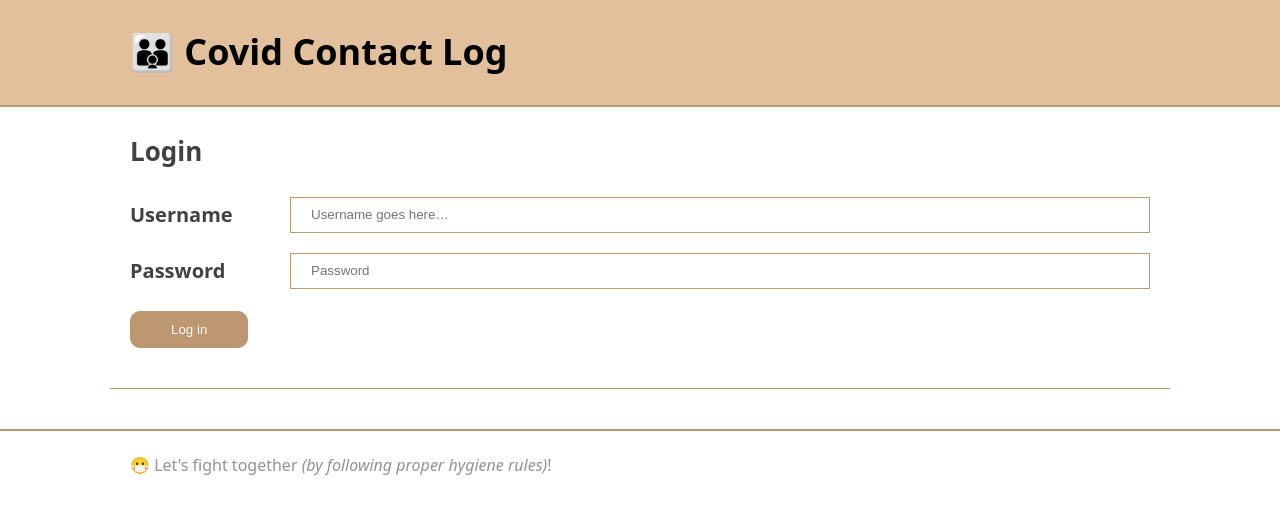
After one commit to lx-s/Covid-Contact-Log, a PHP site: page /login.php in a window 1280 px wide. The commit adds this page. Shown: the top 514 px of the page. Run offline with PHP 8.4, Linux system fonts and the light colour scheme.

Commit message:
Simple Login System.

```diff
--- a/assets/css/style.css
+++ b/assets/css/style.css
@@ -12,6 +12,10 @@ body {
   font-size: 16px;
   line-height: 1.8;
   color: #404045;
+}
+
+code {
+  font-family: 'Consolas', 'Source Code Pro', 'Courier New', 'Courier', monospace;
 }
 
 h1, h2, h3, h4 {
@@ -41,9 +45,35 @@ header {
   border-bottom: 2px solid #bd976f;
 }
 
+header > div {
+  display: flex;
+  flex-flow: row nowrap;
+  justify-content: space-between;
+}
+
 header .page-title {
   margin: 0;
   padding: 0;
+}
+
+header .meta-nav {
+  list-style-type: none;
+  text-align: right;
+}
+
+header .meta-nav > li {
+  display: inline-block;
+}
+header .meta-nav > li:not(:last-child) {
+  margin-right: 10px;
+}
+header .meta-nav a {
+  display: block;
+  color: #fff;
+  text-decoration: none;
+  border: 1px solid #fff;
+  border-radius: 10px;
+  padding: 4px 10px;
 }
 
 footer {
@@ -85,9 +115,11 @@ label {
   padding-right: 10px;
   flex-shrink: 0;
   flex-grow: 0;
+  min-width: 150px;
 }
 
-input[type="text"] {
+input[type="text"],
+input[type="password"] {
   box-sizing: border-box;
   color: #919199;
   flex-shrink: 1;
@@ -95,7 +127,8 @@ input[type="text"] {
   width: 100%;
 }
 
-input[type="text"]:focus {
+input[type="text"]:focus,
+input[type="password"]:focus {
   color: #404045;
 }
 
@@ -173,6 +206,24 @@ input[type="submit"] {
   width: 150px;
 }
 
+/* Create-User */
+.generated-entry {
+  padding: 20px;
+  border: 2px dashed #404045;
+  margin: 20px 0;
+  font-size: 16px;
+}
+.generated-entry > code {
+  display: block;
+}
+.generated-entry > code.user-entry {
+  margin-left: 20px;
+}
+.generated-entry > code.muted {
+  color: #888;
+  pointer-events: none;
+}
+
 @media screen and (max-width: 500px) {
   h1 { font-size: 30px; }
   h2 { font-size: 22px; }
--- a/common.php
+++ b/common.php
@@ -2,6 +2,8 @@
   declare(strict_types=1);
 
   namespace LXS\CCL;
+
+  require 'config.php';
 
   // ============================================================
   // Error reporting
@@ -10,20 +12,59 @@
   \ini_set('error_log', './error.log');
   \ini_set('display_errors', (CCL_ENV == 'live') ? '0' : '1');
 
-  require 'config.php';
+  // ============================================================
+  // Translation
 
   require 'translations/'.CCL_LANG.'.php';
 
-  // ============================================================
-  // Translation
-
-  function _t($index, ...$params) {
+  function _t($index, ...$params)
+  {
      global $lang_;
      $str = isset($lang_[$index]) ? $lang_[$index] : null;
      if ($str != null) {
-        $str = sprintf($str, $params);
+        $str = sprintf($str, ...$params);
      }
      echo ($str == null) ? $index.' not found' : $str;
+  }
+
+  /* returns translation */
+  function _tr($index, ...$params) {
+     global $lang_;
+     $str = isset($lang_[$index]) ? $lang_[$index] : null;
+     if ($str != null) {
+        $str = \sprintf($str, ...$params);
+     }
+     return ($str == null) ? $index.' not found' : $str;
+  }
+
+  // ============================================================
+  // User Management
+
+  \session_start(['cookie_lifetime' => CCL_SESSION_LIVETIME]);
+
+  function is_logged_in()
+  {
+    global $cclUsers_;
+    if (empty($cclUsers_)) {
+      return true;
+    }
+    if (isset($_SESSION['ccl-logged-in']) &&
+        $_SESSION['ccl-logged-in'] === 1) {
+      return true;
+    }
+    return false;
+  }
+
+  function login_user($username)
+  {
+    $_SESSION['ccl-logged-in'] = 1;
+    return true;
+  }
+
+  function logout_user()
+  {
+    $_SESSION['ccl-logged-in'] = 0;
+    unset($_SESSION['ccl-logged-in']);
   }
 
   // ============================================================
--- /dev/null
+++ b/login.php
@@ -0,0 +1,80 @@
+<?php
+   namespace LXS\CCL;
+
+  require 'common.php';
+
+  $errors = [];
+
+  if (isset($_POST['do_login'])) {
+    $username = isset($_POST['username']) ? $_POST['username'] : null;
+    $password = isset($_POST['password']) ? hash('sha256', $_POST['password']) : null;
+    if ($username == null || $password == null) {
+      $errors[] = _tr('login.error.enter_information');
+    } else {
+      $found = false;
+      foreach ($cclUsers_ as $user=>$pw) {
+        if ($user === $username && $pw === $pw) {
+          if (login_user($user)) {
+            \header('location: ./index.php');
+            $found = true;
+            break;
+          }
+        }
+      }
+      if (!$found) {
+        $errors[] = _tr('login.error.wrong_credentials');
+      }
+    }
+  }
+
+?><!doctype html>
+<html lang="<?php echo CCL_LANG; ?>" dir="<?php echo CCL_LANG_DIR; ?>">
+<head>
+  <meta charset="utf-8">
+  <meta name="viewport" content="width=device-width, initial-scale=1">
+  <link rel="stylesheet" type="text/css" href="assets/css/style.css">
+  <title><?php _t('page.title'); ?> &bull; <?php _t('login.title'); ?></title>
+</head>
+<body>
+  <header>
+    <div class="content-wrapper">
+      <h1 class="page-title">
+        <span class="emoji">&#128106;</span> <?php _t('page.title'); ?>
+      </h1>
+    </div>
+  </header>
+
+  <div class="ccv-form content-wrapper">
+    <h2><?php _t('login.title'); ?></h2>
+
+    <?php if (!empty($errors)) : ?>
+      <ul class="error-list">
+        <?php foreach ($errors as $e) : ?>
+          <li><?php echo $e; ?></li>
+        <?php endforeach; ?>
+      </ul>
+    <?php endif; ?>
+
+    <form name="login_user" method="post" accept-charset="utf-8">
+      <div class="input-field">
+        <label for="username"><?php _t('login.form.username.label'); ?></label>
+        <input id="username" name="username" type="text"
+               placeholder="<?php _t('login.form.username.placeholder'); ?>" required>
+      </div>
+      <div class="input-field">
+        <label for="password"><?php _t('login.form.password.label'); ?></label>
+        <input id="password" name="password" type="password"
+               placeholder="<?php _t('login.form.password.label'); ?>" required>
+      </div>
+      <input type="submit" name="do_login"
+             value="<?php _t('login.form.login.btn'); ?>">
+    </form>
+  </div>
+
+  <footer>
+    <div class="content-wrapper">
+      &#128567; <?php _t('footer.text'); ?>
+    </div>
+  </footer>
+</body>
+</html>
--- a/translations/en.php
+++ b/translations/en.php
@@ -1,14 +1,34 @@
 <?php
-   // Language: Englisch
+  // Language: Englisch
 
-   define('CCL_LANG_LANG_CODE', 'en_US');
+  define('CCL_LANG_LANG_CODE', 'en_US');
 
-   $lang_ = [
+  $lang_ = [
+    // index.php
     'page.title' => 'Covid Contact Log',
     'add_entry.title' => 'Have you met someone today?',
     'add_entry.who.label' => 'Who?',
     'add_entry.who.placeholder' => 'Name(s) of person(s)',
     'add_entry.add_btn' => 'Add',
     'log.title' => 'Contacts within the last %d days',
+    'nav.logout' => 'Log out',
     'footer.text' => 'Let\'s fight together <em>(by following proper hygiene rules)</em>!',
-   ];
+
+    // login.php
+    'login.title' => 'Login',
+    'login.form.username.label' => 'Username',
+    'login.form.username.placeholder' => 'Username goes here&hellip;',
+    'login.form.password.label' => 'Password',
+    'login.form.password.placeholder' => 'Password goes here&hellip;',
+    'login.form.login.btn' => 'Log in',
+    'login.error.enter_information' => 'Please provide a username and a password',
+    'login.error.wrong_credentials' => 'No matching user was found with the provided credentials',
+
+    // tools/create_user.php
+    'tool.create_user.form.title' => 'Generate User Entry',
+    'tool.create_user.form.username.label' => 'Username',
+    'tool.create_user.form.username.placeholder' => 'Username goes here&hellip;',
+    'tool.create_user.form.password.label' => 'Password',
+    'tool.create_user.form.password.placeholder' => 'Password goes here&hellip;',
+    'tool.create_user.form.create.btn' => 'Create user entry',
+  ];
```
Also changed, not shown: config.sample.php (+13 -0 lines), index.php (+13 -4 lines), logout.php (added, +8 -0 lines), tools/create_user.php (added, +61 -0 lines), translations/de.php (+24 -4 lines).
